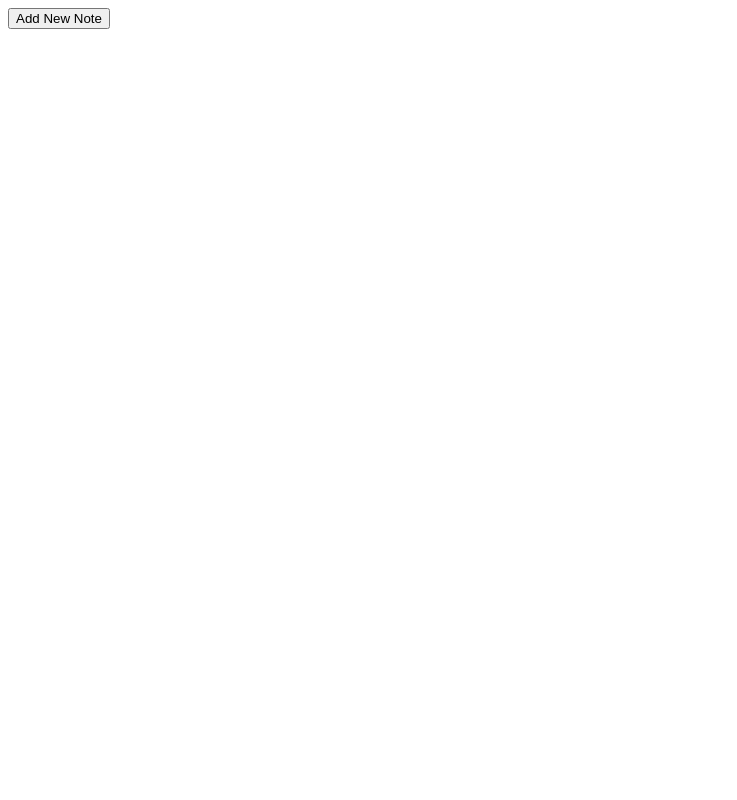
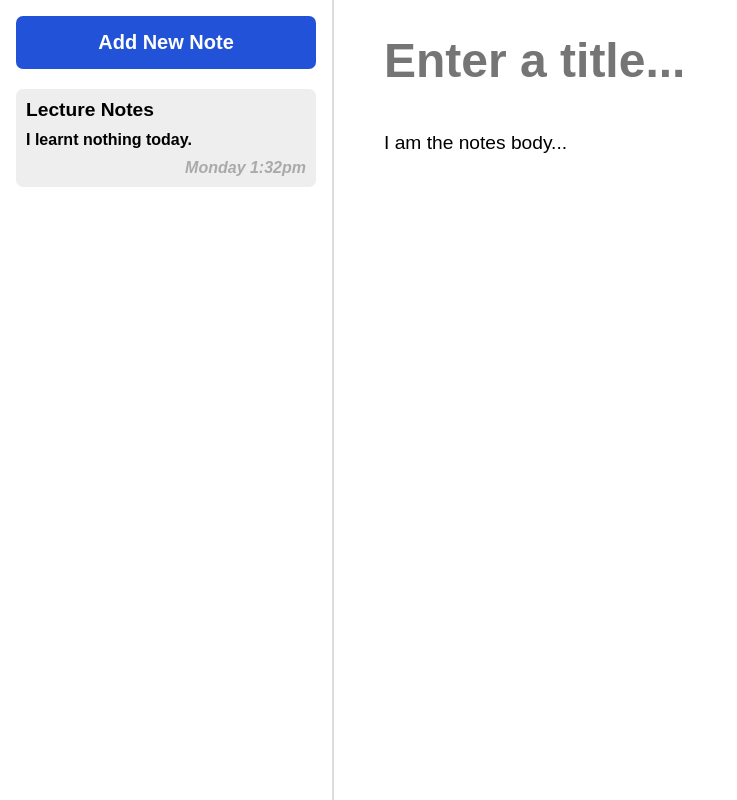
Before and after one commit to nirajktr/note-takingApp, a plain HTML site: page index.html in a window 1280 px wide. Shown: the whole page, without its empty margins (0-737 px from the left). Drawn offline with Linux system fonts and the light colour scheme.

Commit message:
Edited HTML layout, added CSS, directories

```diff
--- a/index.html
+++ b/index.html
@@ -4,15 +4,25 @@
     <meta charset="UTF-8">
     <meta name="viewport" content="width=device-width, initial-scale=1.0">
     <title>Take Notes!</title>
+    <link rel="stylesheet" href="./stylesheet/main.css">
 </head>
 <body>
     <div class="notes" id="app">
-        <div class="note__sidebar">
+        <div class="notes__sidebar">
             <button class = "notes__add" type = "button">Add New Note</button>
+            <div class="notes__list">
+                <div class="notes__list-items notes__list-item--selected">
+                    <div class="notes__small-title">Lecture Notes</div>
+                    <div class="notes__small-body">I learnt nothing today.</div>
+                    <div class="notes__small-updated">Monday 1:32pm</div>
+                </div>
+            </div>
         </div>
-        <div class="note__preview">
-
+        <div class="notes__preview">
+            <input class= "notes__title" type = "text" placeholder="Enter a title...">
+            <textarea class="notes__body">I am the notes body...</textarea>
         </div>
     </div>
+    <script src="./JS/main.js" type="module"></script>
 </body>
 </html>
--- /dev/null
+++ b/stylesheet/main.css
@@ -0,0 +1,95 @@
+html,
+body {
+    height: 100%;
+    margin: 0;
+}
+
+.notes {
+    display: flex;
+    height: 100%;
+}
+
+.notes * {
+    font-family: sans-serif;
+}
+
+.notes__sidebar {
+    border-right: 2px solid #dddddd;
+    flex-shrink: 0;
+    overflow-y: auto;
+    padding: 1em;
+    width: 300px;
+}
+
+.notes__add {
+    background: #2252d7;
+    border: none;
+    border-radius: 7px;
+    color: #ffffff;
+    cursor: pointer;
+    font-size: 1.25em;
+    font-weight: bold;
+    margin-bottom: 1em;
+    padding: 0.75em 0;
+    width: 100%;
+}
+
+.notes__add:hover {
+    background: #0062ff;
+}
+
+.notes__list-item {
+    cursor: pointer;
+}
+
+.notes__list-item--selected {
+    background: #eeeeee;
+    border-radius: 7px;
+    font-weight: bold;
+}
+
+.notes__small-title,
+.notes__small-updated {
+    padding: 10px;
+}
+
+.notes__small-title {
+    font-size: 1.2em;
+}
+
+.notes__small-body {
+    padding: 0 10px;
+}
+
+.notes__small-updated {
+    color: #aaaaaa;
+    font-style: italic;
+    text-align: right;
+}
+
+.notes__preview {
+    display: flex;
+    flex-direction: column;
+    padding: 2em 3em;
+    flex-grow: 1;
+}
+
+.notes__title,
+.notes__body {
+    border: none;
+    outline: none;
+    width: 100%;
+}
+
+.notes__title {
+    font-size: 3em;
+    font-weight: bold;
+}
+
+.notes__body {
+    flex-grow: 1;
+    font-size: 1.2em;
+    line-height: 1.5;
+    margin-top: 2em;
+    resize: none;
+}
```
Also changed, not shown: JS/main.js (added), JS/notesAPI.js (added).
